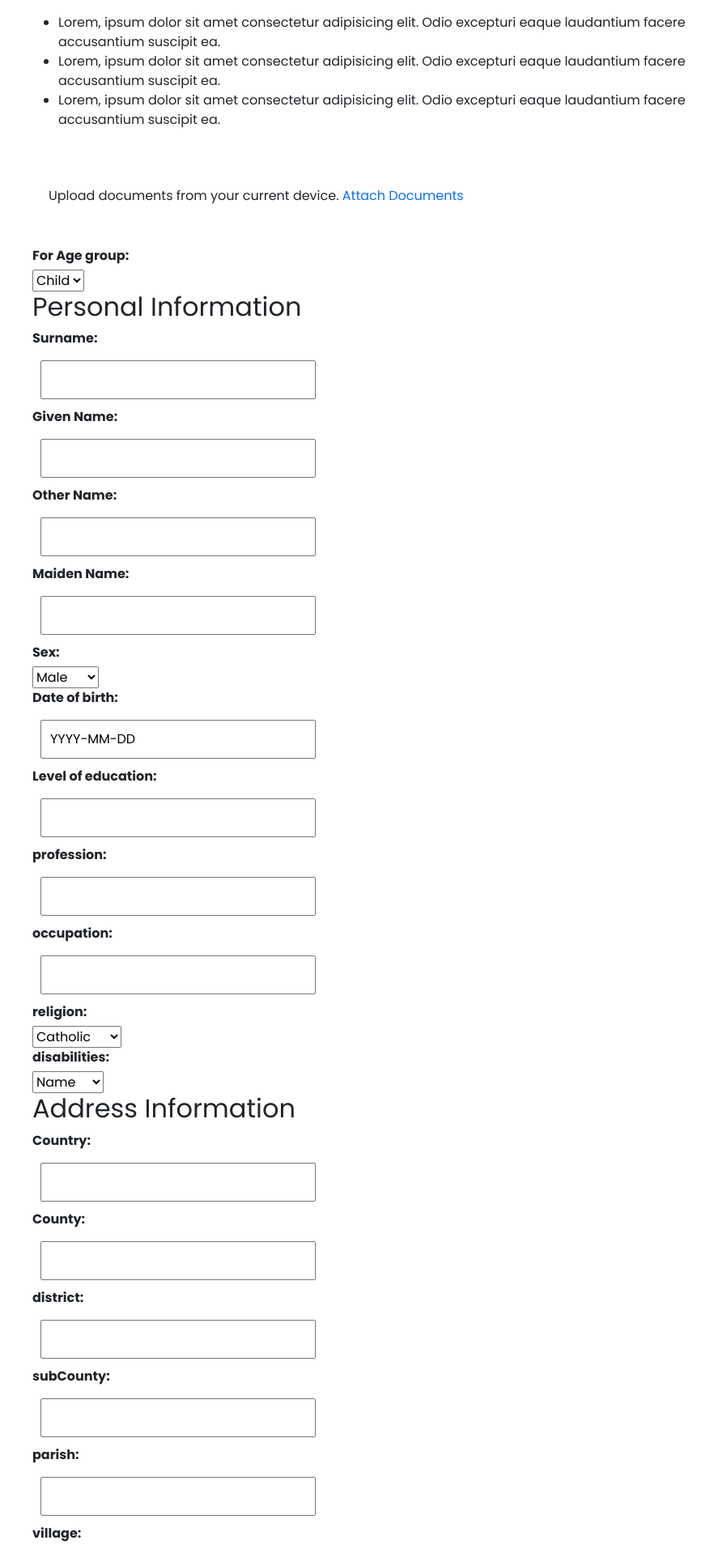
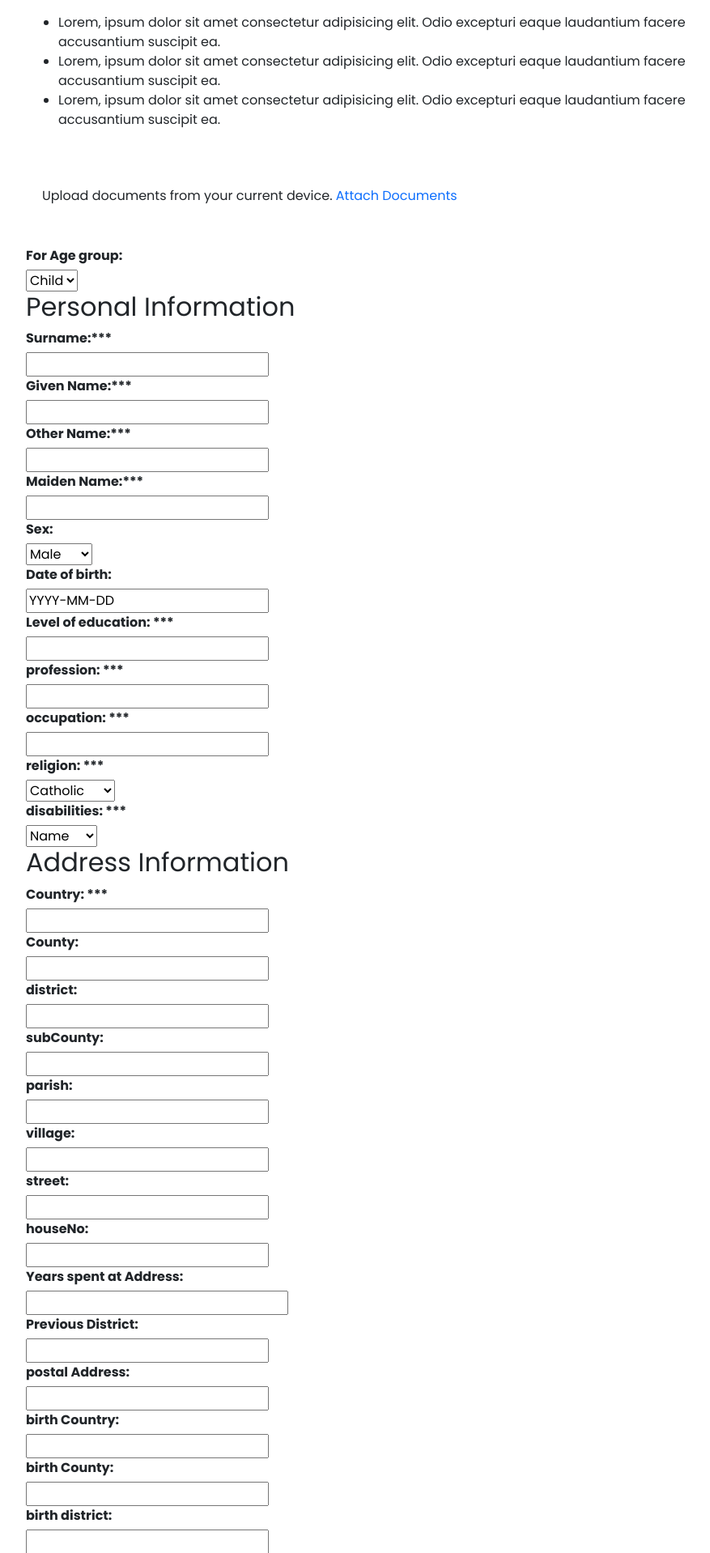
Before and after one commit to Dav0311/national, a Django app: page /form/ in a window 1280 px wide. Shown: the part 323-2241 px from the top of the page at 81% size, without its empty margins (162-1039 px from the left). Run offline with Django 4.2, Linux system fonts and the light colour scheme; parts of the project's set-up code (start-up, migrations or seed data) failed here and were passed over.

Commit message:
js for required inputs

```diff
--- a/register/static/register/index.css
+++ b/register/static/register/index.css
@@ -102,6 +102,15 @@ ul .point{
     font-weight: bold;
   }
 
+  .required {
+    color: red;
+    margin-left: 5px;
+  }
+
+  input:focus {
+    border-color: blue;
+  }
+
 
   input[type="submit"] {
     background-color: #007bff;
@@ -110,11 +119,15 @@ ul .point{
     border: none;
     cursor: pointer;
   }
-
+/*
 input{
   padding: 10px;
   margin: 10px;
-   }
+   } */
+   input[type="text"] {
+    width: 300px;
+  }
+
 
 input[type="submit"]:hover {
     background-color: #0056b3;
--- a/register/templates/register/layout.html
+++ b/register/templates/register/layout.html
@@ -1,36 +1,47 @@
 {% load static %}
 <!DOCTYPE html>
 <html lang="en">
+
 <head>
   <meta charset="UTF-8">
   <meta name="viewport" content="width=device-width, initial-scale=1.0">
   <title>nira</title>
-    <link href="https://cdn.jsdelivr.net/npm/bootstrap@5.0.2/dist/css/bootstrap.min.css" rel="stylesheet" integrity="sha384-EVSTQN3/azprG1Anm3QDgpJLIm9Nao0Yz1ztcQTwFspd3yD65VohhpuuCOmLASjC" crossorigin="anonymous">
-    <script src="https://cdn.jsdelivr.net/npm/bootstrap@5.0.2/dist/js/bootstrap.bundle.min.js" integrity="sha384-MrcW6ZMFYlzcLA8Nl+NtUVF0sA7MsXsP1UyJoMp4YLEuNSfAP+JcXn/tWtIaxVXM" crossorigin="anonymous"></script>
+  <link href="https://cdn.jsdelivr.net/npm/bootstrap@5.0.2/dist/css/bootstrap.min.css" rel="stylesheet"
+    integrity="sha384-EVSTQN3/azprG1Anm3QDgpJLIm9Nao0Yz1ztcQTwFspd3yD65VohhpuuCOmLASjC" crossorigin="anonymous">
+  <script src="https://cdn.jsdelivr.net/npm/bootstrap@5.0.2/dist/js/bootstrap.bundle.min.js"
+    integrity="sha384-MrcW6ZMFYlzcLA8Nl+NtUVF0sA7MsXsP1UyJoMp4YLEuNSfAP+JcXn/tWtIaxVXM"
+    crossorigin="anonymous"></script>
+  <script src="https://code.highcharts.com/highcharts.js"></script>
   <link rel="stylesheet" href="{% static 'register/index.css' %}">
   <link rel="stylesheet" href="{% static 'index.css' %}">
 </head>
+
 <body>
   <div class="container">
-        <ul class="nav nav-pills nav-fill gap-2 p-1 small bg-primary rounded-5 shadow-sm" id="pillNav2" role="tablist" style="--bs-nav-link-color: var(--bs-white); --bs-nav-pills-link-active-color: var(--bs-primary); --bs-nav-pills-link-active-bg: var(--bs-white);">
+    <ul class="nav nav-pills nav-fill gap-2 p-1 small bg-primary rounded-5 shadow-sm" id="pillNav2" role="tablist"
+      style="--bs-nav-link-color: var(--bs-white); --bs-nav-pills-link-active-color: var(--bs-primary); --bs-nav-pills-link-active-bg: var(--bs-white);">
       <li class="nav-item" role="presentation">
         <a href="{% url 'register:blog'%}">
-              <button class="nav-link active rounded-5" id="home-tab2" data-bs-toggle="tab" type="button" role="tab" aria-selected="true">Home</button>
+          <button class="nav-link active rounded-5" id="home-tab2" data-bs-toggle="tab" type="button" role="tab"
+            aria-selected="true">Home</button>
         </a>
       </li>
       <li class="nav-item" role="presentation">
         <a href="{% url 'register:data'%}">
-              <button class="nav-link active rounded-5" id="home-tab2" data-bs-toggle="tab" type="button" role="tab" aria-selected="true">Apply for ID</button>
+          <button class="nav-link active rounded-5" id="home-tab2" data-bs-toggle="tab" type="button" role="tab"
+            aria-selected="true">Apply for ID</button>
         </a>
       </li>
       <li class="nav-item" role="presentation">
         <a href="{% url 'register:contact'%}">
-              <button class="nav-link active rounded-5" id="home-tab2" data-bs-toggle="tab" type="button" role="tab" aria-selected="true">Contact Us</button>
+          <button class="nav-link active rounded-5" id="home-tab2" data-bs-toggle="tab" type="button" role="tab"
+            aria-selected="true">Contact Us</button>
         </a>
       </li>
       <li class="nav-item" role="presentation">
         <a href="{% url 'register:about'%}">
-              <button class="nav-link active rounded-5" id="home-tab2" data-bs-toggle="tab" type="button" role="tab" aria-selected="true">About Us</button>
+          <button class="nav-link active rounded-5" id="home-tab2" data-bs-toggle="tab" type="button" role="tab"
+            aria-selected="true">About Us</button>
         </a>
       </li>
       <div class="dropdown">
@@ -60,41 +71,168 @@
     {% block body %}
     {% endblock %}
     <div class="footer">
-            <div class="row">
-              <div class="col-sm-6">
-                <div class="card">
-                  <div class="card-body">
-                    <h5 class="card-title">Special title treatment</h5>
-                    <p class="card-text">With supporting text below as a natural lead-in to additional content.</p>
-                    <a href="#" class="btn btn-primary">visit nira website page</a>
-                  </div>
-                </div>
-              </div>
-              <div class="col-sm-6">
-                <div class="card">
-                  <div class="card-body">
-                    <h5 class="card-title">Special title treatment</h5>
-                    <p class="card-text">With supporting text below as a natural lead-in to additional content.</p>
-                    <a href="#" class="btn btn-primary">visit nira website page</a>
-                  </div>
-                </div>
-              </div>
-            </div>
+
     </div>
 
   </div>
-    <!-- <script src="https://smtpjs.com/v3/smtp.js"></script>
+
   <script>
-      function sendEmail() {
-        Email.send({
-          SecureToken: "82921470-1112-4241-9289-cc11206493f1", // You need to obtain a secure token from SMTP.js
-          To: "jessyvado123@gmail.com",
-          From: document.getElementById("email").value,
-          Subject: "dave test email",
-          Body: "And this is the body",
-        }).then((message) => alert(message));
+    // function sendEmail() {
+    //   Email.send({
+    //     SecureToken: "82921470-1112-4241-9289-cc11206493f1", // You need to obtain a secure token from SMTP.js
+    //     To: "jessyvado123@gmail.com",
+    //     From: document.getElementById("email").value,
+    //     Subject: "dave test email",
+    //     Body: "And this is the body",
+    //   }).then((message) => alert(message));
+    // }
+
+
+
+   document.addEventListener('DOMContentLoaded', function () {
+
+    // Getinput required color
+    const inputs = document.querySelectorAll("input[type='text']");
+    const labels = document.querySelectorAll(".required-label");
+
+
+    inputs.forEach(input => {
+      input.addEventListener("blur", function() {
+
+        const index = Array.from(inputs).indexOf(input);
+        const label = labels[index];
+
+
+        if (input.value === "") {
+          label.style.color = "red";
+        } else {
+
+          label.style.color = "blue";
         }
-</script> -->
+      });
+    });
+
+
+     // Data retrieved from https://worldpopulationreview.com/country-rankings/countries-by-density
+     Highcharts.chart('container', {
+        chart: {
+          type: 'variablepie'
+        },
+        title: {
+          text: 'Countries compared by population density and total area, 2022.',
+          align: 'left'
+        },
+        tooltip: {
+          headerFormat: '',
+          pointFormat: '<span style="color:{point.color}">\u25CF</span> <b> {point.name}</b><br/>' +
+            'Area (square km): <b>{point.y}</b><br/>' +
+            'Population density (people per square km): <b>{point.z}</b><br/>'
+        },
+        series: [{
+          minPointSize: 10,
+          innerSize: '20%',
+          zMin: 0,
+          name: 'countries',
+          borderRadius: 5,
+          data: [{
+            name: 'Spain',
+            y: 505992,
+            z: 92
+          }, {
+            name: 'France',
+            y: 551695,
+            z: 119
+          }, {
+            name: 'Poland',
+            y: 312679,
+            z: 121
+          }, {
+            name: 'Czech Republic',
+            y: 78865,
+            z: 136
+          }, {
+            name: 'Italy',
+            y: 301336,
+            z: 200
+          }, {
+            name: 'Switzerland',
+            y: 41284,
+            z: 213
+          }, {
+            name: 'Germany',
+            y: 357114,
+            z: 235
+          }],
+          colors: [
+            '#4caefe',
+            '#3dc3e8',
+            '#2dd9db',
+            '#1feeaf',
+            '#0ff3a0',
+            '#00e887',
+            '#23e274'
+          ]
+        }]
+      });
+
+
+   })
+
+
+      //bargraph
+      Highcharts.chart('graph-container', {
+        chart: {
+          type: 'column'
+        },
+        title: {
+          text: 'Corn vs wheat estimated production for 2020',
+          align: 'left'
+        },
+        subtitle: {
+          text:
+            'Source: <a target="_blank" ' +
+            'href="https://www.indexmundi.com/agriculture/?commodity=corn">indexmundi</a>',
+          align: 'left'
+        },
+        xAxis: {
+          categories: ['USA', 'China'],
+          crosshair: true,
+          accessibility: {
+            description: 'Countries'
+          }
+        },
+        yAxis: {
+          min: 0,
+          title: {
+            text: '1000 metric tons (MT)'
+          }
+        },
+        tooltip: {
+          valueSuffix: ' (1000 MT)'
+        },
+        plotOptions: {
+          column: {
+            pointPadding: 0.2,
+            borderWidth: 0
+          }
+        },
+        series: [
+          {
+            name: 'Corn',
+            data: [406292, 260000,]
+          },
+          {
+            name: 'Wheat',
+            data: [51086, 136000,]
+          }
+        ]
+      });
+
+
+  </script>
+
+
 
 </body>
+
 </html>
--- a/register/templates/register/register.html
+++ b/register/templates/register/register.html
@@ -14,7 +14,7 @@
     </ul>
    </div>
    <br>
-    <div class="form">
+    <div class="container">
          <div class="text">
             <p>Upload documents from your current device. <a href="{% url 'register:document_upload' %}"> attach documents</a></p>
            <br>
@@ -28,29 +28,29 @@
             </select>
             <!-- Personal Information -->
             <h2>Personal Information</h2>
-            <label for="surname">Surname:</label>
-            <input type="text" id="surname" name="surname">
+            <label for="surname" class="required-label" >Surname:<span id="requiredLabel">***</span></label>
+            <input type="text" id="required" name="surname">
 
-            <label for="given_name">Given Name:</label>
-            <input type="text" id="given_name" name="given_name">
-            <label for="other_name">Other Name:</label>
-            <input type="text" id="other_name" name="other_name">
-            <label for="maiden_name">Maiden Name:</label>
-            <input type="text" id="maiden_name" name="maiden_name">
-            <label for="sex">Sex:</label>
+            <label class="required-label" for="given_name">Given Name:<span id="requiredLabel">***</span></label>
+            <input type="text" id="required" name="given_name">
+            <label class="required-label" for="other_name">Other Name:<span id="requiredLabel">***</span></label>
+            <input type="text" id="required" name="other_name">
+            <label class="required-label" for="maiden_name">Maiden Name:<span id="requiredLabel">***</span></label>
+            <input type="text" id="required" name="maiden_name">
+            <label for="sex" >Sex:</span></label>
             <select name="sex" id="">
                 <option value="male">Male</option>
                 <option value="female">Female</option>
             </select>
-            <label for="date_of_birth">Date of birth:</label>
+            <label for="date_of_birth">Date of birth: </span></label>
             <input type="text" name="date_of_birth" id="" value="YYYY-MM-DD">
-            <label for="educ_level">Level of education:</label>
-            <input type="text" name="educ_level" id="">
-            <label for="profession">profession:</label>
-            <input type="text" name="profession" id="">
-            <label for="occupation">occupation:</label>
-            <input type="text" name="occupation" id="">
-            <label for="religion">religion:</label>
+            <label class="required-label" for="educ_level">Level of education: <span id="requiredLabel">***</span></label>
+            <input type="text" name="educ_level" id="required">
+            <label for="profession">profession: <span id="requiredLabel">***</span></label>
+            <input type="text" name="profession" id="required">
+            <label for="occupation">occupation: <span id="requiredLabel">***</span></label>
+            <input type="text" name="occupation" id="required">
+            <label for="religion">religion: <span id="requiredLabel">***</span></label>
             <select name="religion" id="">
                 <option value="catholic">Catholic</option>
                 <option value="protestant">Protestant</option>
@@ -58,7 +58,7 @@
                 <option value="moslem">Moslem</option>
                 <option value="other">Other</option>
             </select>
-            <label for="disabilities">disabilities:</label>
+            <label for="disabilities">disabilities: <span id="requiredLabel">***</span></label>
             <select name="disabilities" id="">
                 <option value="blind">Name</option>
                 <option value="blind">Blind</option>
@@ -69,7 +69,7 @@
 
             <!-- Address Information -->
             <h2>Address Information</h2>
-            <label for="country">Country:</label>
+            <label for="country">Country: <span id="requiredLabel">***</span></label>
             <input type="text" id="country" name="country">
             <label for="county">County:</label>
             <input type="text" id="county" name="county">
```
Also changed, not shown: register/templates/register/index.html (+12 -2 lines), register/templates/register/forms.html (line endings or trailing spaces). Lines whose indentation alone changed are shown as unchanged.
